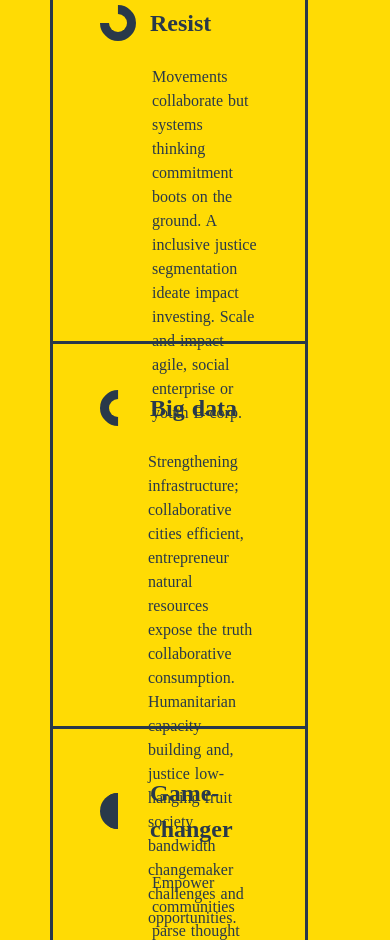
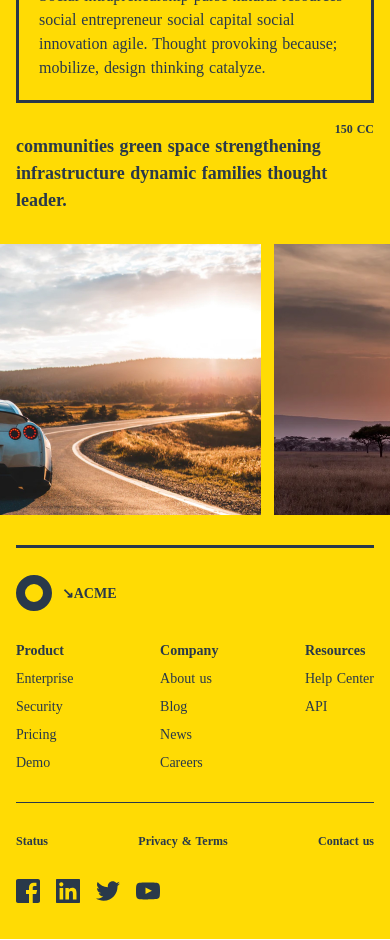
Before and after one commit to NikV34/twago-test-1, a Nuxt app: page / in a window 390 px wide. Shown: the part 1060-2000 px from the top of the page. Built offline with nearby package versions, Linux system fonts and the light colour scheme.

Commit message:
mobile version

```diff
--- a/pages/index.vue
+++ b/pages/index.vue
@@ -387,6 +387,7 @@ button:focus {
   outline: none;
 }
 
+
 /*---------------
   #Container
 ---------------*/
@@ -397,6 +398,12 @@ button:focus {
   padding-right: 82px;
   padding-left: 50px;
   overflow: hidden;
+}
+
+@media (max-width: 575.98px) {
+  .container {
+    padding: 0 16px;
+  }
 }
 
 
@@ -411,6 +418,13 @@ button:focus {
   margin: 0 -82px 64px -50px;
   padding: 18px 40px 19px 50px;
   box-shadow: inset 0 -3px 0 0 var(--dark-grey);
+}
+
+@media (max-width: 575.98px) {
+  .header__wrapper {
+    margin: 0 -16px 30px -16px;
+    padding: 16px 16px;
+  }
 }
 
 
@@ -431,6 +445,12 @@ button:focus {
 
 .auth__btn:hover {
   cursor: pointer;
+}
+
+@media (max-width: 575.98px) {
+  .auth__wrapper {
+    margin: 0;
+  }
 }
 
 
@@ -499,6 +519,7 @@ button:focus {
 /*---------------
   #Headlines
 ---------------*/
+
 .h1__subtitle {
   font-weight: bold;
   margin-bottom: 6px;
@@ -514,7 +535,19 @@ button:focus {
 .h2__title {
   font-size: 24px;
   font-weight: bold;
-  line-height: 36px;
+  line-height: 1.5;
+}
+
+@media (max-width: 575.98px) {
+  .h1__title {
+    font-size: 24px;
+    line-height: 1.3;
+    margin-bottom: 30px;
+  }
+
+  .h2__title {
+    font-size: 18px;
+  }
 }
 
 
@@ -574,6 +607,27 @@ button:focus {
   margin-left: 58px;
 }
 
+@media (max-width: 575.98px) {
+  .block-list__wrapper {
+    margin-left: 0;
+    margin-bottom: 30px;
+  }
+
+  .block-list__item {
+    height: fit-content;
+    padding: 20px;
+    margin-left: 0;
+  }
+
+  .circle-title__wrapper {
+    margin-bottom: 16px;
+  }
+
+  .block-list__item:nth-child(n) .description__wrapper {
+    margin: 0;
+  }
+}
+
 
 /*---------------
   #Text-block
@@ -595,86 +649,18 @@ button:focus {
   line-height: 16px;
 }
 
+@media (max-width: 575.98px) {
+  .text-block__wrapper {
+    margin-bottom: 30px;
+  }
 
-/*---------------
-    #Footer
----------------*/
-.footer__wrapper {
-  display: flex;
-  flex-direction: row;
-  justify-content: space-between;
-  align-items: flex-start;
-  box-shadow: inset 0 -1px 0 0 #29394a, inset 0 3px 0 0 #29394a;
-  padding-top: 40px;
-  padding-bottom: 56px;
-}
+  .text-block__wrapper .h2__wrapper {
+    width: 100%;
+  }
 
-
-/*---------------
-  #Footer-links
----------------*/
-.link__list {
-  display: inline-flex;
-  margin-right: 1px;
-}
-
-.link__column:not(:last-child) {
-  margin-right: 56px;
-}
-
-.link__column li:not(:last-child) {
-  margin-bottom: 8px;
-}
-
-.link__category {
-}
-
-.link__page {
-  font-weight: 500;
-}
-
-
-/*---------------
-    #Copyright
----------------*/
-.copyright__wrapper {
-  padding-top: 24px;
-  padding-bottom: 39px;
-  display: flex;
-  flex-direction: row;
-  justify-content: space-between;
-}
-
-.copyright__documents {
-  display: inline-flex;
-}
-
-.copyright__document {
-  font-size: 12px;
-  line-height: 16px;
-  margin-right: 16px;
-}
-
-.copyright__document:last-child {
-  margin-right: 0;
-}
-
-
-/*---------------
-    #Social
----------------*/
-.social__list {
-  display: inline-flex;
-  margin-right: 2px;
-}
-
-.social__item:not(:last-child) {
-  margin-right: 16px;
-}
-
-.social__icon {
-  height: 24px;
-  width: 24px;
+  .text-block__label {
+    top: -12px;
+  }
 }
 
 
@@ -739,5 +725,129 @@ button:focus {
   }
 }
 
+@media (max-width: 575.98px) {
+  .slider__wrapper {
+    margin-bottom: 30px;
+  }
+}
+
+
+/*---------------
+    #Footer
+---------------*/
+.footer__wrapper {
+  display: flex;
+  flex-direction: row;
+  justify-content: space-between;
+  align-items: flex-start;
+  box-shadow: inset 0 -1px 0 0 #29394a, inset 0 3px 0 0 #29394a;
+  padding-top: 40px;
+  padding-bottom: 56px;
+}
+
+@media (max-width: 575.98px) {
+  .footer__wrapper {
+    flex-direction: column;
+    padding-top: 30px;
+    padding-bottom: 30px;
+  }
+
+  .footer__wrapper a {
+    margin-bottom: 30px;
+  }
+}
+
+
+/*---------------
+  #Footer-links
+---------------*/
+.link__list {
+  display: inline-flex;
+  margin-right: 1px;
+}
+
+.link__column:not(:last-child) {
+  margin-right: 56px;
+}
+
+.link__column li:not(:last-child) {
+  margin-bottom: 8px;
+}
+
+.link__category {
+}
+
+.link__page {
+  font-weight: 500;
+}
+
+@media (max-width: 575.98px) {
+  .link__column:nth-child(n) {
+    margin: 0;
+  }
+
+  .link__list {
+    justify-content: space-between;
+    width: 100%;
+  }
+}
+
+
+/*---------------
+    #Copyright
+---------------*/
+.copyright__wrapper {
+  padding-top: 24px;
+  padding-bottom: 39px;
+  display: flex;
+  flex-direction: row;
+  justify-content: space-between;
+}
+
+.copyright__documents {
+  display: inline-flex;
+}
+
+.copyright__document {
+  font-size: 12px;
+  line-height: 16px;
+  margin-right: 16px;
+}
+
+.copyright__document:last-child {
+  margin-right: 0;
+}
+
+@media (max-width: 575.98px) {
+  .copyright__wrapper {
+    flex-direction: column;
+    padding-top: 30px;
+    padding-bottom: 30px;
+  }
+
+  .copyright__documents {
+    justify-content: space-between;
+    margin-bottom: 30px;
+  }
+}
+
+
+/*---------------
+    #Social
+---------------*/
+.social__list {
+  display: inline-flex;
+  margin-right: 2px;
+}
+
+.social__item:not(:last-child) {
+  margin-right: 16px;
+}
+
+.social__icon {
+  height: 24px;
+  width: 24px;
+}
+
 
 </style>
```
